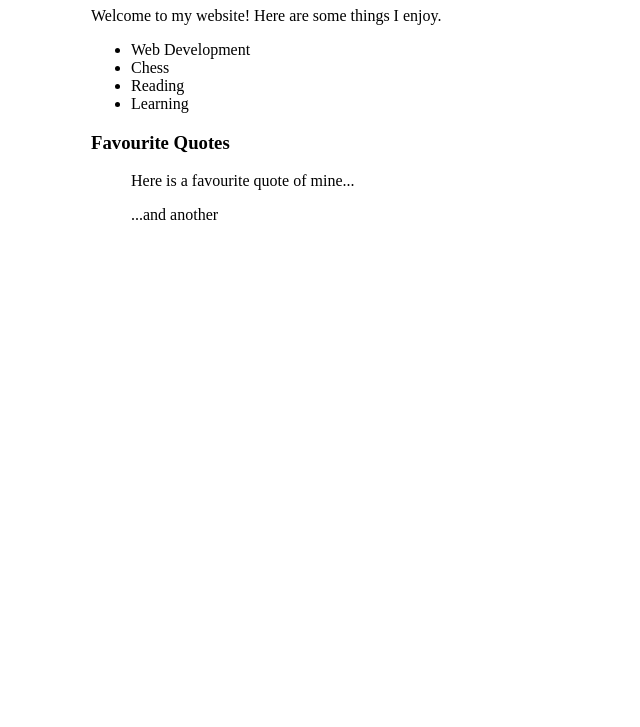
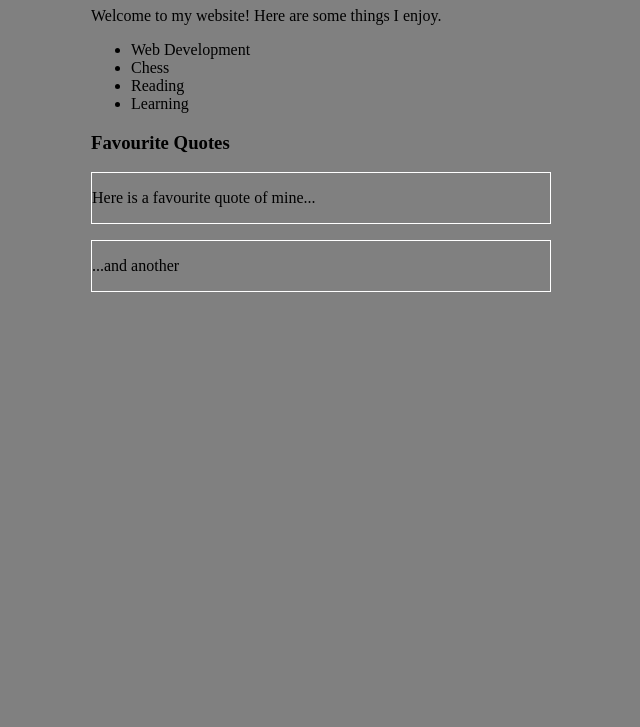
Before and after one commit to Tanusha98/stackroute, a plain HTML site: page index.html in a window 1280 px wide. Shown: the part 73-800 px from the top of the page, without its empty margins (299-939 px from the left). Drawn offline with Linux system fonts and the light colour scheme.

Commit message:
exercise1-cgi

```diff
--- a/index.html
+++ b/index.html
@@ -2,12 +2,19 @@
 <html>
 <head>
 	<title>Index.html</title>
-	<style>
-		body{
-				margin:auto;
-				width:500px;
-			}
-	</style>
+	<meta charset="utf-8">
+<style>
+body{
+	background:grey;
+	width:500px;
+	margin:auto;
+}
+
+blockquote{
+	border: 1px solid white;
+	margin-left:0px;
+}
+</style>
 </head>
 
 <body>
@@ -20,7 +27,11 @@
 		<li>Learning</li>
 	</ul>
 	<h3>Favourite Quotes</h3>
-	<blockquote>Here is a favourite quote of mine...</blockquote>
-	<blockquote>...and another</blockquote>
+	<blockquote>
+	<p>Here is a favourite quote of mine...</p>
+	</blockquote>
+	<blockquote>
+	<p>...and another</p>
+	</blockquote>
 </body>
 </html>
```
